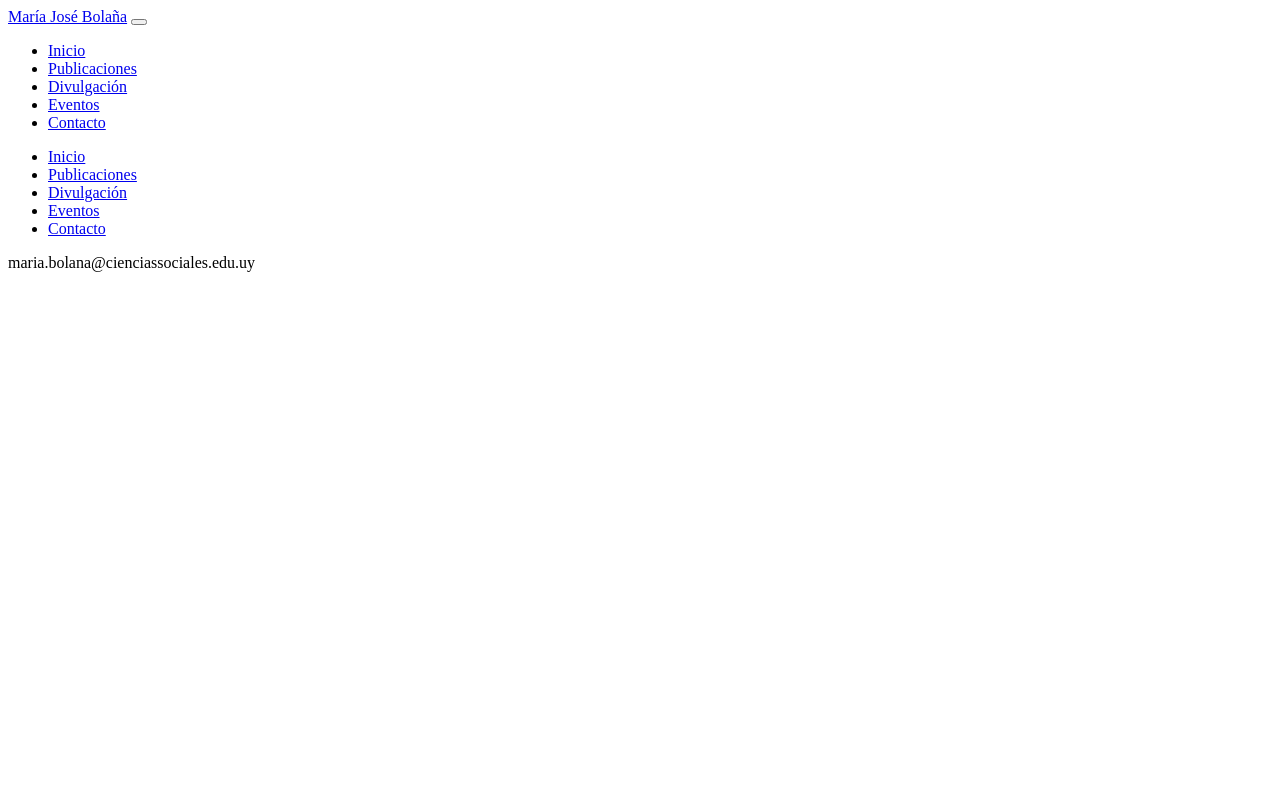
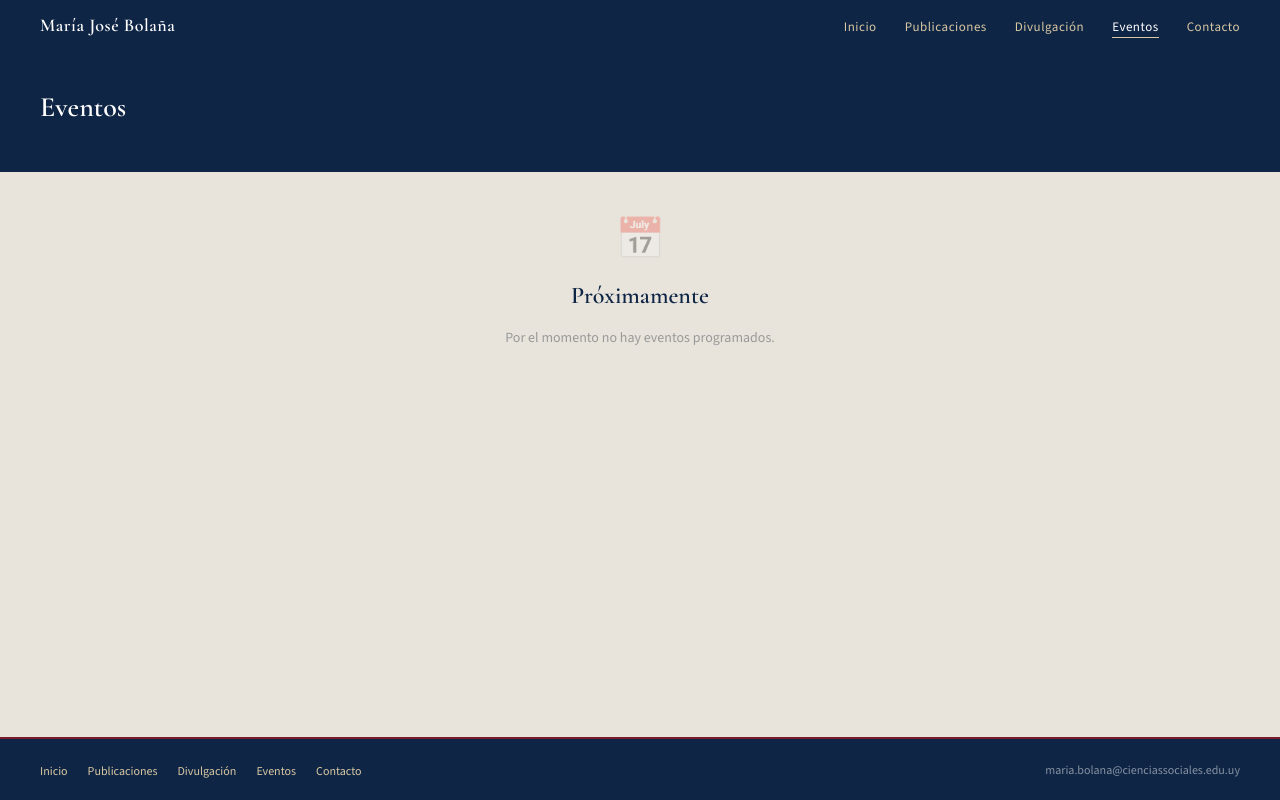
Before and after one commit to juliapresa/mariajosebola-a, a plain HTML site: page pages/eventos.html in a window 1280 px wide. Drawn offline with nearby package versions, Linux system fonts and the light colour scheme.

Commit message:
agrego pagina de eventos

```diff
--- a/css/eventos.css
+++ b/css/eventos.css
@@ -0,0 +1,108 @@
+@import url('https://fonts.googleapis.com/css2?family=Cormorant+Garamond:wght@400;500;600&family=Source+Sans+3:wght@400;500&display=swap');
+
+:root {
+  --azul: #0f2545;
+  --borgona: #7A1C2E;
+  --borgona-claro: #912233;
+  --arena: #D9C9A3;
+  --arena-dark: #b8a57a;
+  --crema: #F7F4EE;
+  --crema-dark: #ede9df;
+  --tinta: #1a1a1a;
+}
+
+* { box-sizing: border-box; margin: 0; padding: 0; }
+
+body {
+  font-family: 'Source Sans 3', sans-serif;
+  background: #e8e4dc;
+  color: var(--tinta);
+  overflow-x: hidden;
+  animation: fadeInPage 0.4s ease;
+  min-height: 100vh;
+  display: flex;
+  flex-direction: column;
+}
+
+@keyframes fadeInPage {
+  from { opacity: 0; transform: translateY(8px); }
+  to   { opacity: 1; transform: translateY(0); }
+}
+
+.contenedor { width: 100%; flex: 1; }
+
+/* ── NAVBAR ── */
+.navbar {
+  background: var(--azul);
+  padding: 14px max(40px, calc((100% - 1400px) / 2));
+  display: flex;
+  justify-content: space-between;
+  align-items: center;
+  position: sticky;
+  top: 0;
+  z-index: 100;
+}
+.navbar-brand { font-family: 'Cormorant Garamond', serif; color: white; font-size: 18px; font-weight: 600; letter-spacing: 0.5px; text-decoration: none; }
+.navbar-links { display: flex; gap: 28px; list-style: none; }
+.navbar-links a { color: var(--arena); font-size: 13px; text-decoration: none; letter-spacing: 0.5px; transition: color 0.2s; }
+.navbar-links a:hover, .navbar-links a.current { color: white; border-bottom: 1px solid var(--arena); padding-bottom: 2px; }
+
+/* ── BLOQUES ── */
+.b-azul  { background: var(--azul);  display: flex; flex-direction: column; align-items: stretch; padding: 40px max(40px, calc((100% - 1400px) / 2)); }
+.b-crema { background: var(--crema); display: flex; flex-direction: column; align-items: stretch; padding: 80px max(40px, calc((100% - 1400px) / 2)); }
+.b-azul .titulo { font-family: 'Cormorant Garamond', serif; font-size: 28px; font-weight: 600; color: white; margin-bottom: 8px; }
+
+/* ── SIN EVENTOS ── */
+.sin-eventos {
+  display: flex;
+  flex-direction: column;
+  align-items: center;
+  text-align: center;
+  padding: 40px 0;
+  gap: 16px;
+}
+
+.sin-eventos-icono {
+  font-size: 40px;
+  opacity: 0.3;
+}
+
+.sin-eventos h3 {
+  font-family: 'Cormorant Garamond', serif;
+  font-size: 24px;
+  font-weight: 600;
+  color: var(--azul);
+}
+
+.sin-eventos p {
+  font-size: 14px;
+  color: #999;
+  line-height: 1.7;
+  max-width: 420px;
+}
+
+/* ── FOOTER ── */
+.footer { background: var(--azul); padding: 20px max(40px, calc((100% - 1400px) / 2)); display: flex; justify-content: space-between; align-items: center; border-top: 2px solid var(--borgona); }
+.footer-links { display: flex; gap: 20px; list-style: none; }
+.footer-links a { color: var(--arena); font-size: 12px; text-decoration: none; }
+.footer-links a:hover { color: white; }
+.footer-mail { font-size: 12px; color: rgba(255,255,255,0.5); }
+
+/* ── HAMBURGER ── */
+.hamburger { display: none; flex-direction: column; gap: 5px; background: none; border: none; cursor: pointer; padding: 4px; }
+.hamburger span { display: block; width: 24px; height: 2px; background: var(--arena); border-radius: 2px; transition: all 0.25s ease; }
+.hamburger.active span:nth-child(1) { transform: translateY(7px) rotate(45deg); }
+.hamburger.active span:nth-child(2) { opacity: 0; }
+.hamburger.active span:nth-child(3) { transform: translateY(-7px) rotate(-45deg); }
+
+/* ── RESPONSIVE ── */
+@media (max-width: 768px) {
+  .hamburger { display: flex; }
+  .navbar-links { display: none; flex-direction: column; gap: 0; position: absolute; top: 100%; left: 0; right: 0; background: var(--azul); padding: 8px 0 16px; border-top: 1px solid rgba(255,255,255,0.1); }
+  .navbar-links.open { display: flex; }
+  .navbar-links li a { display: block; padding: 12px 24px; font-size: 15px; border-bottom: none !important; }
+  .navbar { position: relative; }
+  .b-azul, .b-crema { padding: 28px 24px; }
+  .footer { flex-direction: column; gap: 12px; padding: 20px 24px; text-align: center; }
+  .footer-links { flex-wrap: wrap; justify-content: center; }
+}
--- a/pages/eventos.html
+++ b/pages/eventos.html
@@ -23,6 +23,19 @@
   </nav>
 
   <div class="contenedor">
+
+    <div class="b-azul">
+      <div class="titulo">Eventos</div>
+    </div>
+
+    <div>
+      <div class="sin-eventos">
+        <div class="sin-eventos-icono">📅</div>
+        <h3>Próximamente</h3>
+        <p>Por el momento no hay eventos programados.</p>
+      </div>
+    </div>
+
   </div>
 
   <footer class="footer">
```
